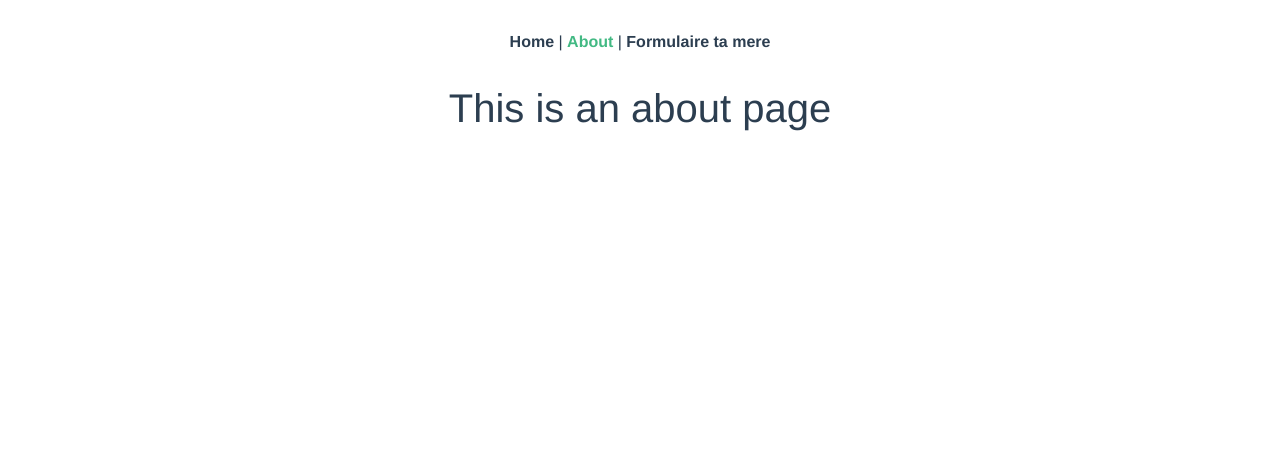
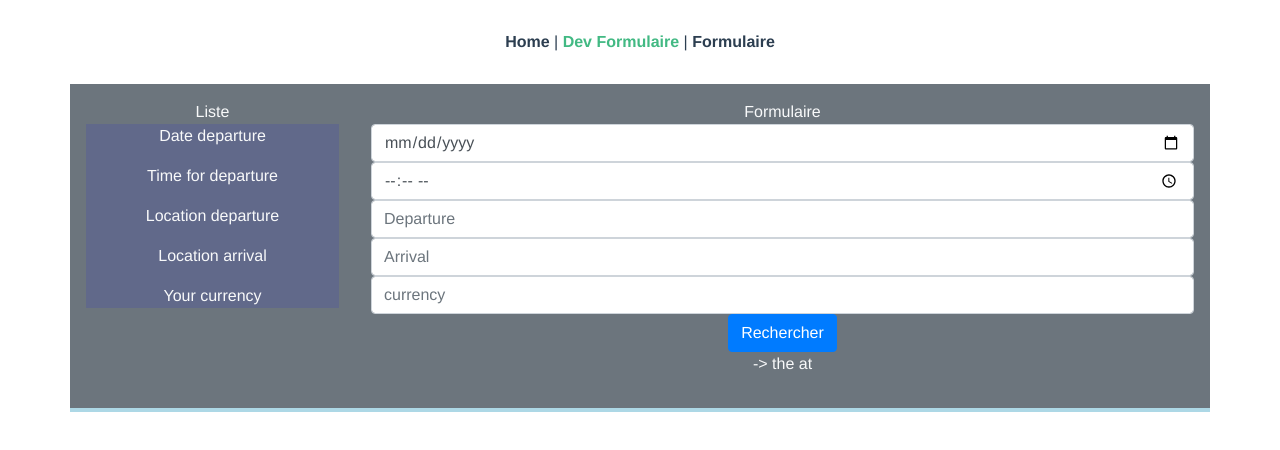
Before and after one commit to Felastronaut/Vue-Trainstation, a Vue app: page /about in a window 1280 px wide. Shown: the top 450 px of the page. Built offline with nearby package versions, Linux system fonts and the light colour scheme.

Commit message:
First "nice" looking form

```diff
--- a/src/App.vue
+++ b/src/App.vue
@@ -37,4 +37,5 @@
 #nav a.router-link-exact-active {
   color: #42b983;
 }
+
 </style>
--- /dev/null
+++ b/src/components/Dev.vue
@@ -0,0 +1,75 @@
+<template>
+    <b-form>
+       <div class=form>
+        <label class="sr-only" for="date">Date of departure</label>
+        <b-input
+            id="date"
+            type=date
+            v-model="date"/>
+
+        <label class="sr-only" for="time">Time</label>
+        <b-input
+            id="time"
+            type=time
+            v-model="time"/>
+
+        <label class="sr-only" for="depart">Departure</label>
+        <b-input
+            id="depart"
+            placeholder="Departure"
+            v-model="depart"/>
+
+        <label class="sr-only" for="arrivee">Arrival</label>
+        <b-input
+            id="arrivee"
+            placeholder="Arrival"
+            v-model="arrivee"/>
+
+        <label class="sr-only" for="arrivee">Currency</label>
+        <b-input
+            id="currency"
+            placeholder="currency"
+            v-model="currency"/>
+
+        <b-button variant="primary" @click="rechercher">Rechercher</b-button>
+        <p>{{voyage}}</p>
+       </div>
+    </b-form>
+</template>
+
+<script>
+export default {
+  name: 'Dev',
+  data() {
+    return{
+        depart: '',
+        arrivee: '',
+        date: '',
+        time: '',
+        currency: ''
+    }
+  },
+  methods: {
+      rechercher(){
+          console.log( 'Date : ' + this.date)
+          console.log( 'Time : ' + this.time)
+          console.log( 'Departure : ' + this.depart)
+          console.log( 'Arrival : ' + this.arrivee)
+          console.log( 'Arrival : ' + this.currency)
+          console.log( 'Your trip is ' + this.voyage)
+      }
+  },
+  computed: {
+      voyage() {
+          return this.depart + ' -> ' + this.arrivee + ' the ' + this.date + ' at ' + this.time
+      }
+  }
+}
+</script>
+
+<!-- Add "scoped" attribute to limit CSS to this component only -->
+<style scoped>
+.b-form {
+    background-color: red;
+}
+</style>
--- /dev/null
+++ b/src/components/List.vue
@@ -0,0 +1,27 @@
+<template>
+    <div class="List">
+        <div class="col">
+        <p>Date departure</p>
+        <p>Time for departure</p>
+        <p>Location departure</p>
+        <p>Location arrival</p>
+        <p>Your currency</p>
+        </div>
+    </div>
+</template>
+
+<script>
+export default {
+  name: 'List',
+  data() {
+      return { text1: '5' }
+    }
+}
+</script>
+
+<!-- Add "scoped" attribute to limit CSS to this component only -->
+<style scoped>
+.List {
+    background-color: rgba(0,0,255,.1);
+}
+</style>
--- a/src/components/Navigation.vue
+++ b/src/components/Navigation.vue
@@ -1,8 +1,8 @@
 <template>
   <div id="nav">
     <router-link to="/">Home</router-link> |
-    <router-link to="/about">About</router-link> |
-    <router-link to="/form">Formulaire ta mere</router-link>
+    <router-link to="/about">Dev Formulaire</router-link> |
+    <router-link to="/form">Formulaire</router-link>
   </div>
 </template>
 
--- a/src/views/About.vue
+++ b/src/views/About.vue
@@ -1,5 +1,34 @@
 <template>
-  <div class="about">
-    <h1>This is an about page</h1>
+  <div class="container">
+    <div class="row">
+      <div class="w-25 p-3 mb-1 bg-secondary text-light">
+        Liste
+          <List/>
+      </div>
+      <div class="w-75 p-3 mb-1 bg-secondary text-light">
+        Formulaire
+          <Dev/>
+      </div>
+    </div>
   </div>
 </template>
+
+<script>
+// @ is an alias to /src
+import Dev from '@/components/Dev.vue'
+import List from '@/components/List.vue'
+
+export default {
+  name: 'About',
+  components: {
+    Dev,
+    List
+  }
+}
+</script>
+
+<style scoped>
+.container {
+    background-color: lightblue;
+}
+</style>
```
